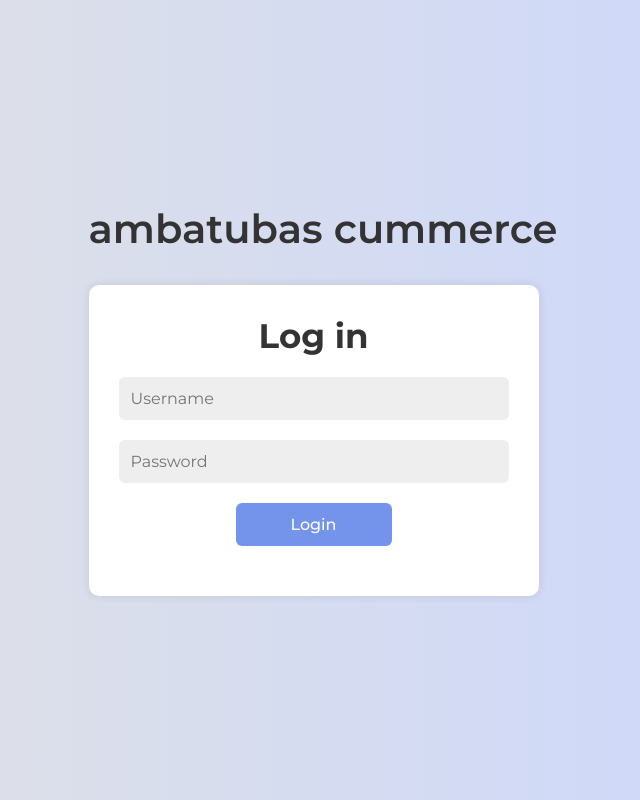
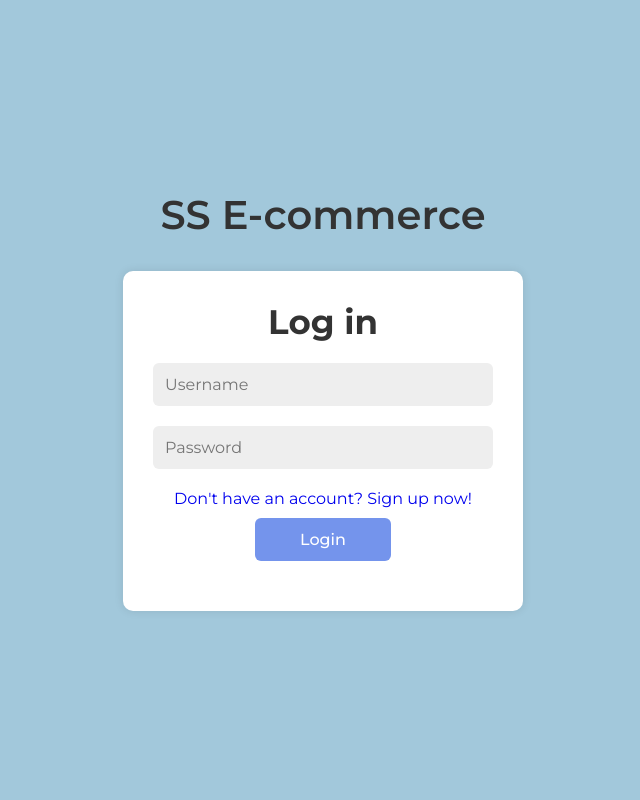
Before and after one commit to sydneywhl/ss_ecommerce, a PHP site: page /log_in.php in a window 1280 px wide. Shown: the whole page, without its empty margins (317-957 px from the left). Run offline with PHP 8.4, Linux system fonts and the light colour scheme.

Commit message:
removed index.html, modified login page, created create account page, changed background color

```diff
--- a/log_in.php
+++ b/log_in.php
@@ -6,15 +6,12 @@
     <link rel="stylesheet" href="style.css">
     <title>Document</title>
 </head>
-<body>
+<body class="login-body">
     <main>
         <section>
 
         <div class="logo-container">
-            <h1>ambatubas cummerce</h1>
-        </div>
-
-        <div class="bg-image">
+            <h1>SS E-commerce</h1>
         </div>
 
         <div class="form-box">
@@ -27,15 +24,13 @@
 
                 <input type="text" name="username" placeholder="Username" required><br>
                 <input type="password" name="password" placeholder="Password" required>
-
+                <a href="create_account.php">Don't have an account? Sign up now!</a>
                 <div class="button-container">
                     <button type="submit" name="login">Login</button>
                 </div>
 
             </form>
         </div>
-
-
         </section>
     </main>
 </body>
--- a/style.css
+++ b/style.css
@@ -8,18 +8,17 @@
     font-family: "Montserrat", sans-serif;
 }
 
-body {
+.login-body {
     display: flex;
     justify-content: center;
     align-items: center;
     min-height: 100vh;
-    background: linear-gradient(to right, #e2e2e2, #c9d6ff);
+    background: linear-gradient(to right, #A2C8DB, #A2C8DB);
     color: #333;
 }
 
 .form-box {
-    width: 100%;
-    max-width: 450px;
+    width: 400px;
     padding: 30px;
     background: #fff;
     border-radius: 10px;
@@ -69,6 +68,8 @@ button:hover {
 }
 
 .logo-container h1 {
+    display: flex;
+    justify-content: center;
     font-size: 40px;
     font-weight: 600;
     color: #333;
@@ -82,19 +83,14 @@ button:hover {
     margin-bottom: 15px;
 }
 
-.bg-image {
-    position: fixed;
-    top: 0;
-    left: 0;
-    width: 100%;
-    height: 100%;
-    z-index: -1;
-    overflow: hidden;
+.form-box a {
+    display: flex;
+    text-decoration: none;
+    justify-content: center;
+    margin-bottom: 10px;
 }
 
-.bg-image img {
-    width: 100%;
-    height: 100%;
-    object-fit: cover;
-    opacity: 0.3;
+.form-box a:hover {
+    text-decoration: underline;
+    transition: 0.3s ease;
 }
```
Also changed, not shown: create_account.php (+37 -0 lines), index.html (deleted, +0 -41 lines).
